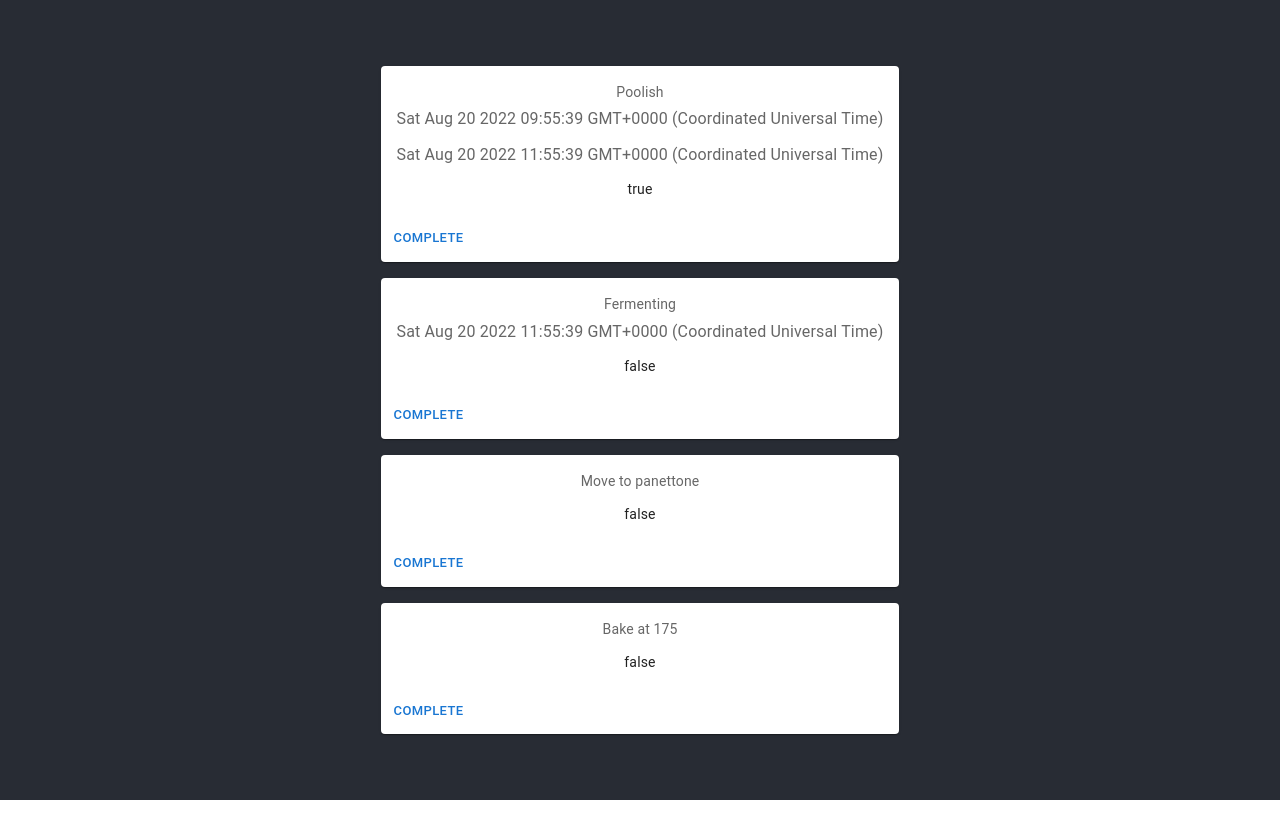
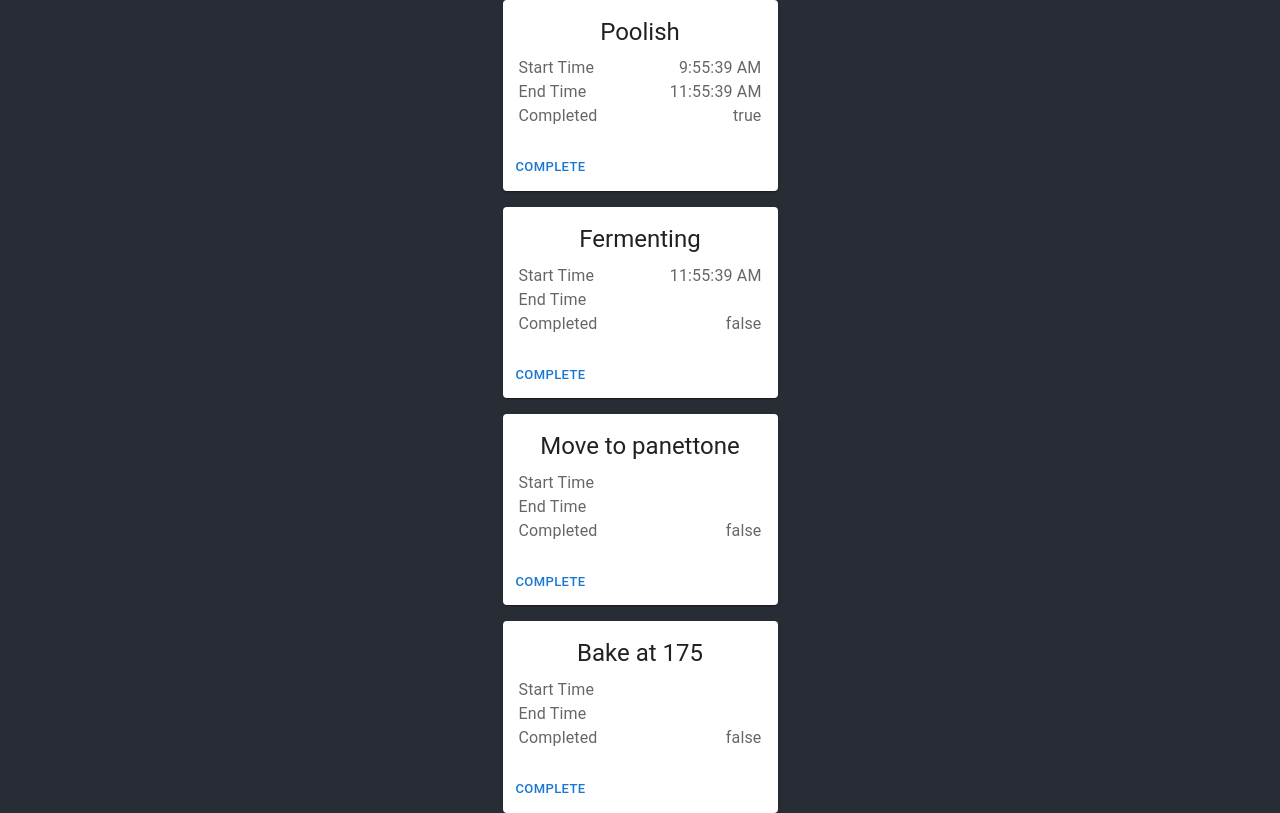
Before and after one commit to pewit90/yeastly, a React (Create React App) app: page / in a window 1280 px wide. Built offline with nearby package versions, Linux system fonts and the light colour scheme.

Commit message:
Work on StepBox layout

```diff
--- a/src/components/App.tsx
+++ b/src/components/App.tsx
@@ -2,42 +2,42 @@ import React from 'react';
 import './App.css';
 import Button from '@mui/material/Button';
 import { Step, toBread } from '../model/bread';
-import { Card, CardActions, CardContent, Stack, Typography } from '@mui/material';
+import { Card, CardActions, CardContent, Stack, Typography, Collapse } from '@mui/material';
 import TestBread from '../testing/input/bread1.json'
 
 const testBread = toBread(TestBread);
 
-function StepBox(props: {step: Step}) {
+function StepBoxItem(props: { title: string, value: string }) {
+  return <Typography color='text.secondary' >
+    <div style={{ display: "flex" }}>
+      <div style={{ textAlign: "left" }}>{props.title}</div>
+      <div style={{ textAlign: "right", flex: 1 }} >{props.value}</div>
+    </div>
+  </Typography>
+}
 
-  const card = <Card sx={{ minWidth: 275 }}>
+function StepBox(props: { step: Step }) {
+  return <Card sx={{ minWidth: 275 }}>
     <CardContent>
-      <Typography sx={{ fontSize: 14 }} color="text.secondary" gutterBottom>
+      <Typography gutterBottom variant="h5" component="div">
         {props.step.name}
       </Typography>
-      <Typography sx={{ mb: 1.5 }} color="text.secondary">
-        {props.step.trigger?.startTime?.toString()}
-      </Typography>
-      <Typography sx={{ mb: 1.5 }} color="text.secondary">
-        {props.step.trigger?.endTime?.toString()}
-      </Typography>
-      <Typography variant="body2">
-        {props.step.completed.toString()}
-      </Typography>
+      <StepBoxItem title={'Start Time'} value={props.step.trigger?.startTime?.toLocaleTimeString() ?? ''} />
+      <StepBoxItem title={'End Time'} value={props.step.trigger?.endTime?.toLocaleTimeString() ?? ''} />
+      <StepBoxItem title={'Completed'} value={props.step.completed.toString()} />
     </CardContent>
     <CardActions>
-      <Button size="small">Complete</Button>
+      <Button hidden={props.step.completed} size="small">Complete</Button>
     </CardActions>
   </Card>
-  return card;
 }
 
 function StepsList(props: { steps: Step[] }) {
-  const stepBoxList = props.steps.map(el => StepBox({step: el as Step}));
+  const stepBoxList = props.steps.map(el => StepBox({ step: el as Step }));
   return <Stack spacing={2}>
     {stepBoxList}
   </Stack>
 }
-
 
 function App() {
   const steps = testBread.steps;
```
